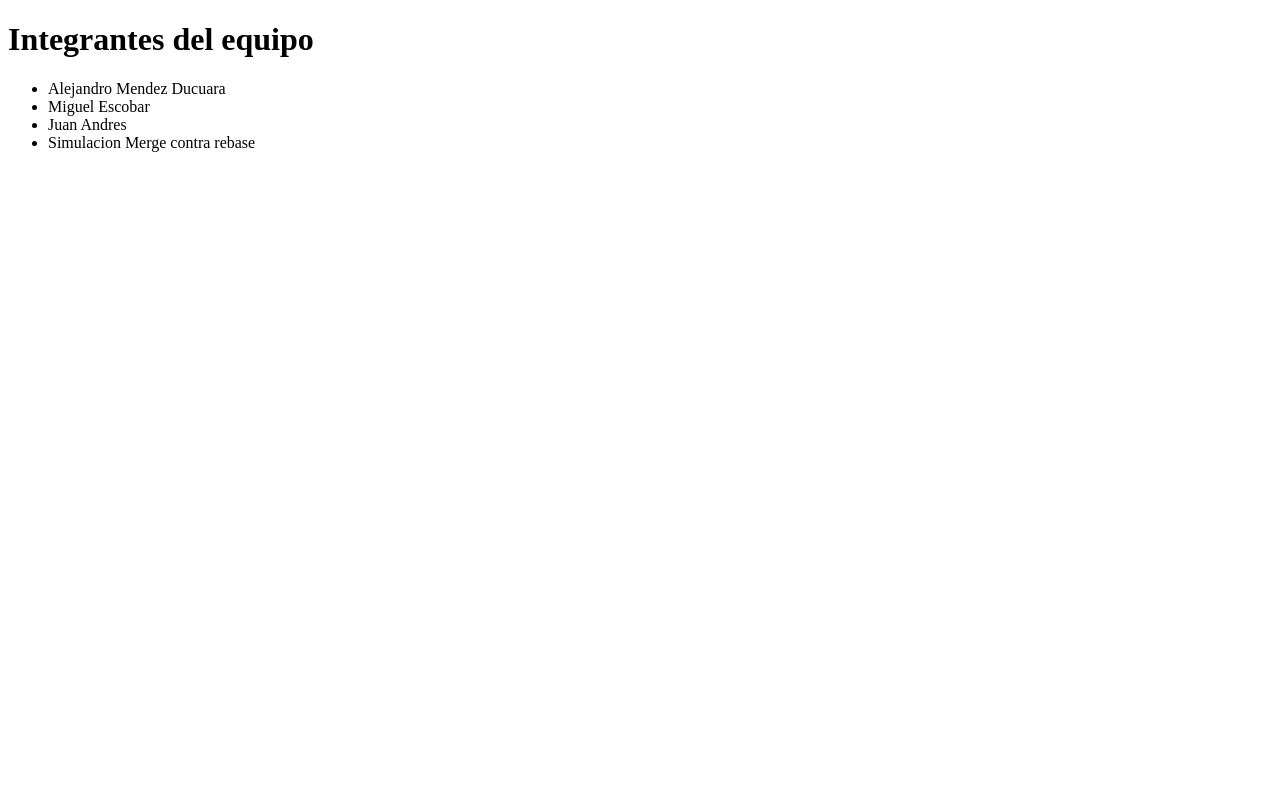
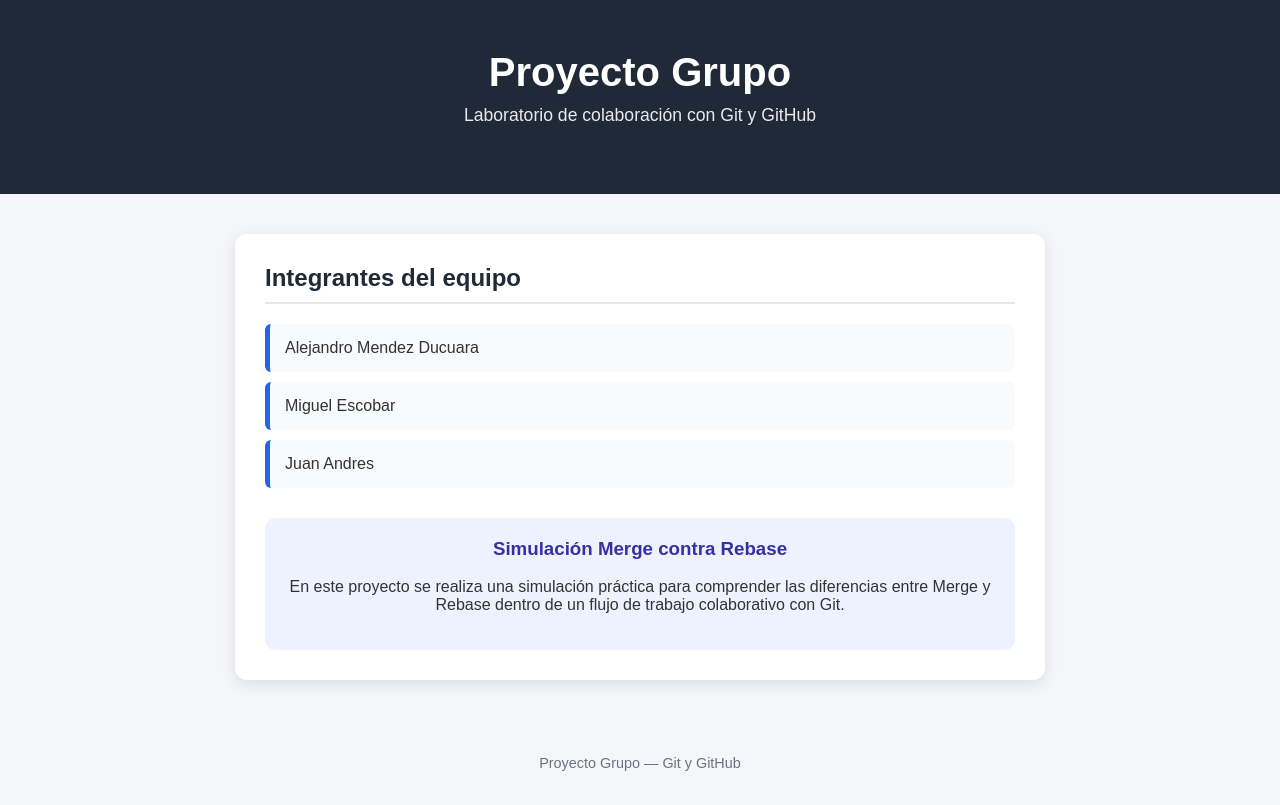
Before and after one commit to maed2006m/proyecto_grupo, a plain HTML site: page index.html in a window 1280 px wide. Drawn offline with Linux system fonts and the light colour scheme.

Commit message:
Mejora diseño de Alejandro

```diff
--- a/index.html
+++ b/index.html
@@ -1,16 +1,139 @@
 <!DOCTYPE html>
 <html lang="es">
+
 <head>
     <meta charset="UTF-8">
+
+    <meta name="viewport" content="width=device-width, initial-scale=1.0">
+
     <title>Proyecto Grupo</title>
+
+    <style>
+        * {
+            box-sizing: border-box;
+        }
+
+        body {
+            margin: 0;
+            font-family: Arial, Helvetica, sans-serif;
+            background-color: #f4f6f9;
+            color: #333;
+        }
+
+        header {
+            background-color: #1f2937;
+            color: white;
+            text-align: center;
+            padding: 50px 20px;
+        }
+
+        header h1 {
+            margin: 0;
+            font-size: 2.5rem;
+        }
+
+        header p {
+            margin-top: 10px;
+            font-size: 1.1rem;
+            opacity: 0.9;
+        }
+
+        main {
+            max-width: 850px;
+            margin: 40px auto;
+            padding: 0 20px;
+        }
+
+        .card {
+            background-color: white;
+            padding: 30px;
+            border-radius: 12px;
+            box-shadow: 0 4px 15px rgba(0, 0, 0, 0.1);
+        }
+
+        h2 {
+            margin-top: 0;
+            color: #1f2937;
+            border-bottom: 2px solid #e5e7eb;
+            padding-bottom: 10px;
+        }
+
+        ul {
+            list-style: none;
+            padding: 0;
+        }
+
+        li {
+            background-color: #f9fafb;
+            margin: 10px 0;
+            padding: 15px;
+            border-left: 5px solid #2563eb;
+            border-radius: 6px;
+            transition: transform 0.2s;
+        }
+
+        li:hover {
+            transform: translateX(5px);
+        }
+
+        .simulation {
+            margin-top: 30px;
+            padding: 20px;
+            background-color: #eef2ff;
+            border-radius: 10px;
+            text-align: center;
+        }
+
+        .simulation h3 {
+            margin-top: 0;
+            color: #3730a3;
+        }
+
+        footer {
+            text-align: center;
+            padding: 20px;
+            color: #6b7280;
+            font-size: 0.9rem;
+        }
+    </style>
 </head>
+
 <body>
-<h1>Integrantes del equipo</h1>
+
+    <header>
+        <h1>Proyecto Grupo</h1>
+        <p>Laboratorio de colaboración con Git y GitHub</p>
+    </header>
+
+    <main>
+
+        <section class="card">
+
+            <h2>Integrantes del equipo</h2>
+
             <ul>
                 <li>Alejandro Mendez Ducuara</li>
                 <li>Miguel Escobar</li>
                 <li>Juan Andres</li>
-    <li>Simulacion Merge contra rebase</li>
             </ul>
+
+            <div class="simulation">
+                <h3>Simulación Merge contra Rebase</h3>
+                <p>
+                    En este proyecto se realiza una simulación práctica
+                    para comprender las diferencias entre Merge y Rebase
+                    dentro de un flujo de trabajo colaborativo con Git.
+                </p>
+            </div>
+
+        </section>
+
+    </main>
+
+    <footer>
+        <p>Proyecto Grupo — Git y GitHub</p>
+    </footer>
+
 </body>
+
 </html>
```
Lines whose indentation alone changed are shown as unchanged.
